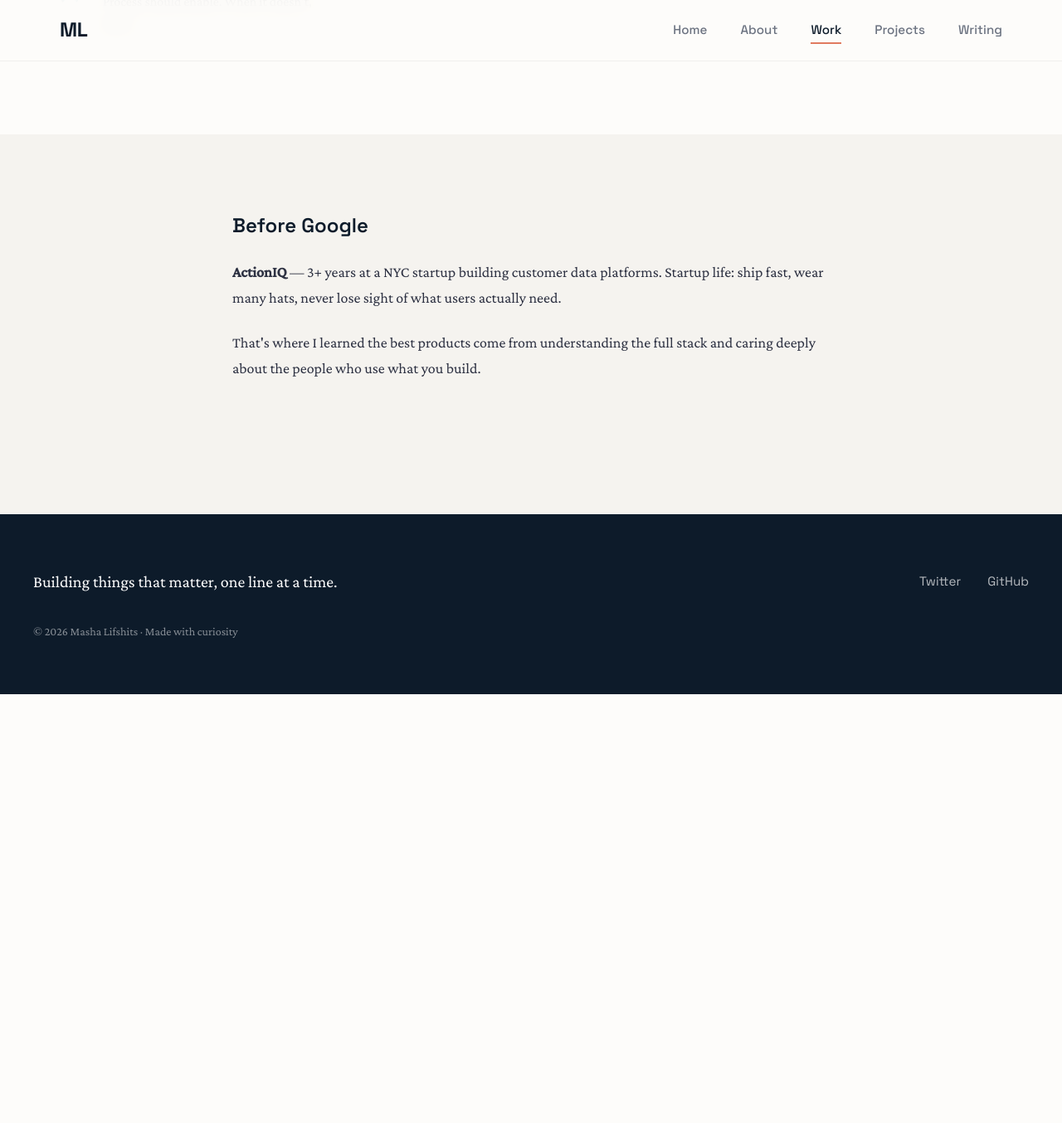
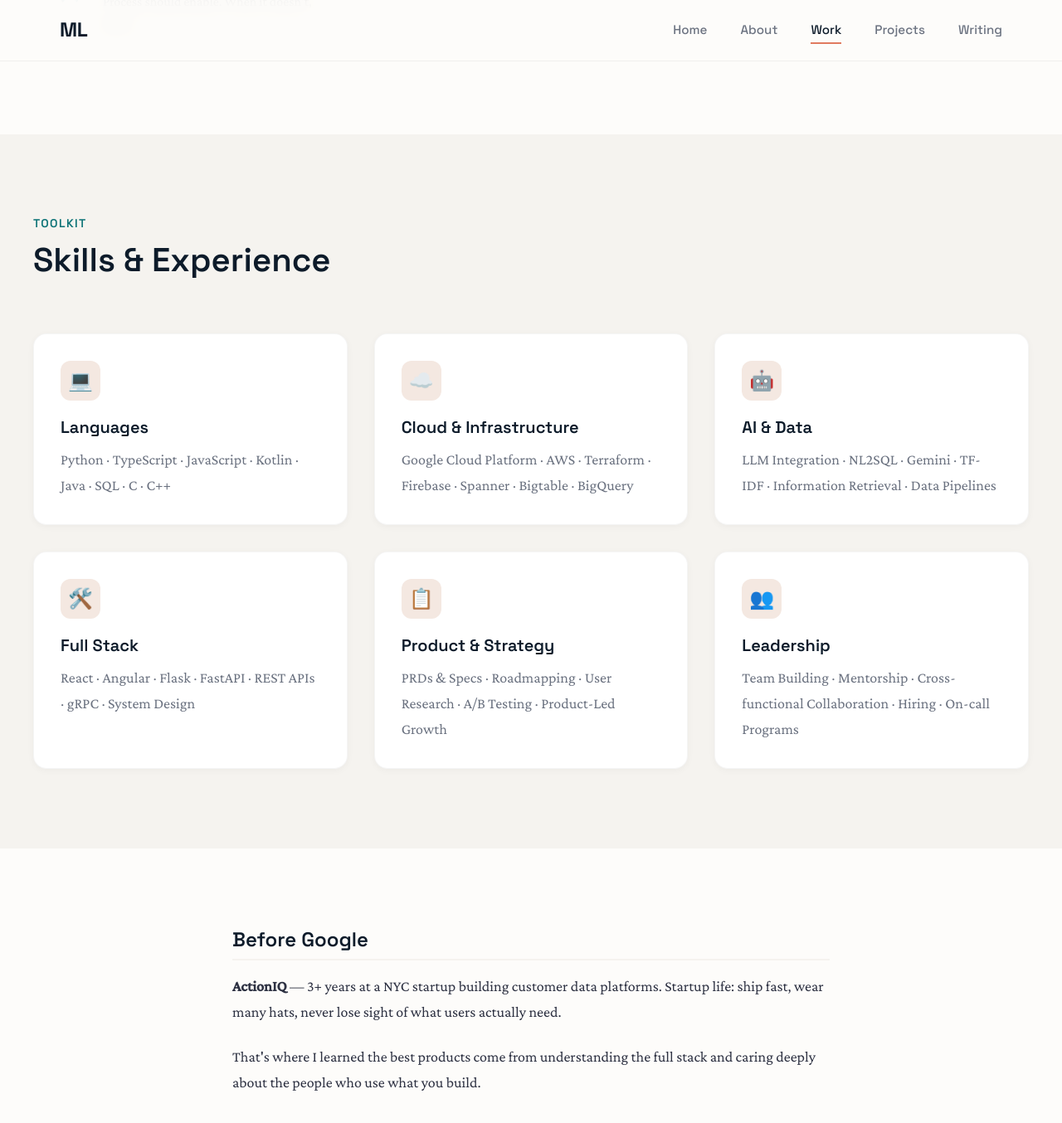
Before and after one commit to Masha-L/masha-l.github.io, a Jekyll site: the page built from work.md, in a window 1280 px wide and 1400 px high, scrolled down 2453 px. Shown: the top 1354 px of the window at 83% size. Built offline with Jekyll 4.4.1, drawn with Linux system fonts in a browser that asks for light colours; before the commit the page ends 3290 px from its top, so only the background shows below that.

Commit message:
Add Skills section with visual cards

```diff
--- a/work.md
+++ b/work.md
@@ -108,6 +108,47 @@ permalink: /work/
 </section>
 
 <section class="section section-alt">
+  <div class="section-container">
+    <div class="section-header">
+      <p class="section-label">Toolkit</p>
+      <h2 class="section-title">Skills & Experience</h2>
+    </div>
+    <div class="card-grid stagger">
+      <div class="card">
+        <div class="card-icon">💻</div>
+        <h3 class="card-title">Languages</h3>
+        <p class="card-text">Python · TypeScript · JavaScript · Kotlin · Java · SQL · C · C++</p>
+      </div>
+      <div class="card">
+        <div class="card-icon">☁️</div>
+        <h3 class="card-title">Cloud & Infrastructure</h3>
+        <p class="card-text">Google Cloud Platform · AWS · Terraform · Firebase · Spanner · Bigtable · BigQuery</p>
+      </div>
+      <div class="card">
+        <div class="card-icon">🤖</div>
+        <h3 class="card-title">AI & Data</h3>
+        <p class="card-text">LLM Integration · NL2SQL · Gemini · TF-IDF · Information Retrieval · Data Pipelines</p>
+      </div>
+      <div class="card">
+        <div class="card-icon">🛠️</div>
+        <h3 class="card-title">Full Stack</h3>
+        <p class="card-text">React · Angular · Flask · FastAPI · REST APIs · gRPC · System Design</p>
+      </div>
+      <div class="card">
+        <div class="card-icon">📋</div>
+        <h3 class="card-title">Product & Strategy</h3>
+        <p class="card-text">PRDs & Specs · Roadmapping · User Research · A/B Testing · Product-Led Growth</p>
+      </div>
+      <div class="card">
+        <div class="card-icon">👥</div>
+        <h3 class="card-title">Leadership</h3>
+        <p class="card-text">Team Building · Mentorship · Cross-functional Collaboration · Hiring · On-call Programs</p>
+      </div>
+    </div>
+  </div>
+</section>
+
+<section class="section">
   <div class="about-content">
     <div class="about-section">
       <h2>Before Google</h2>
```
